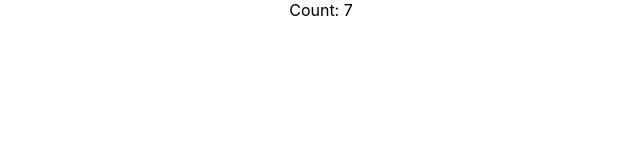
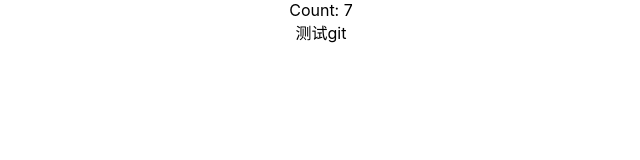
Before and after one commit to wanglei123/react-test, a React (Create React App) app: page / in a window 1280 px wide. Shown: the top 160 px of the page, without its empty margins (319-959 px from the left). Built offline with nearby package versions, Linux system fonts and the light colour scheme.

Commit message:
测试git

```diff
--- a/src/components/effect01.jsx
+++ b/src/components/effect01.jsx
@@ -25,6 +25,7 @@ export default function Test1 (){
 
   return <>
     <div>Count: {count}</div>
+    <div>测试git</div>
   </>
 
 }
```
